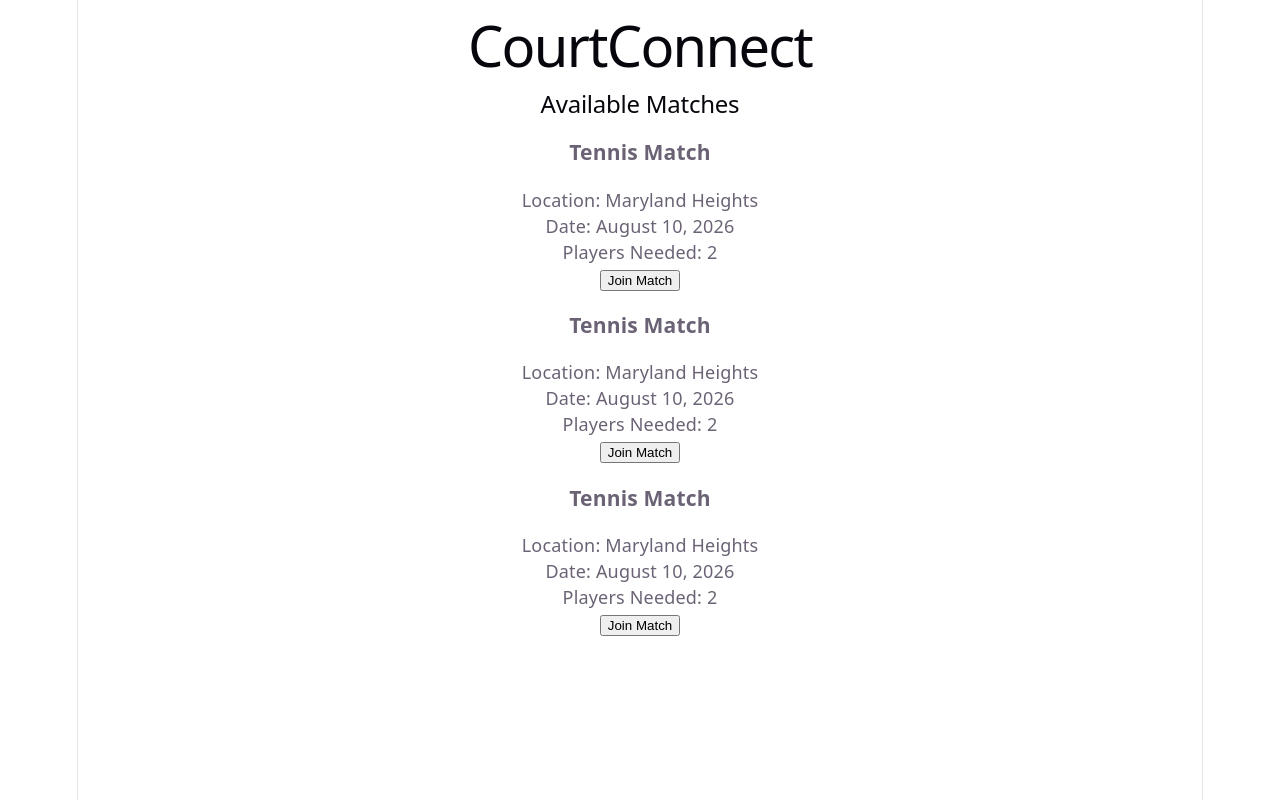
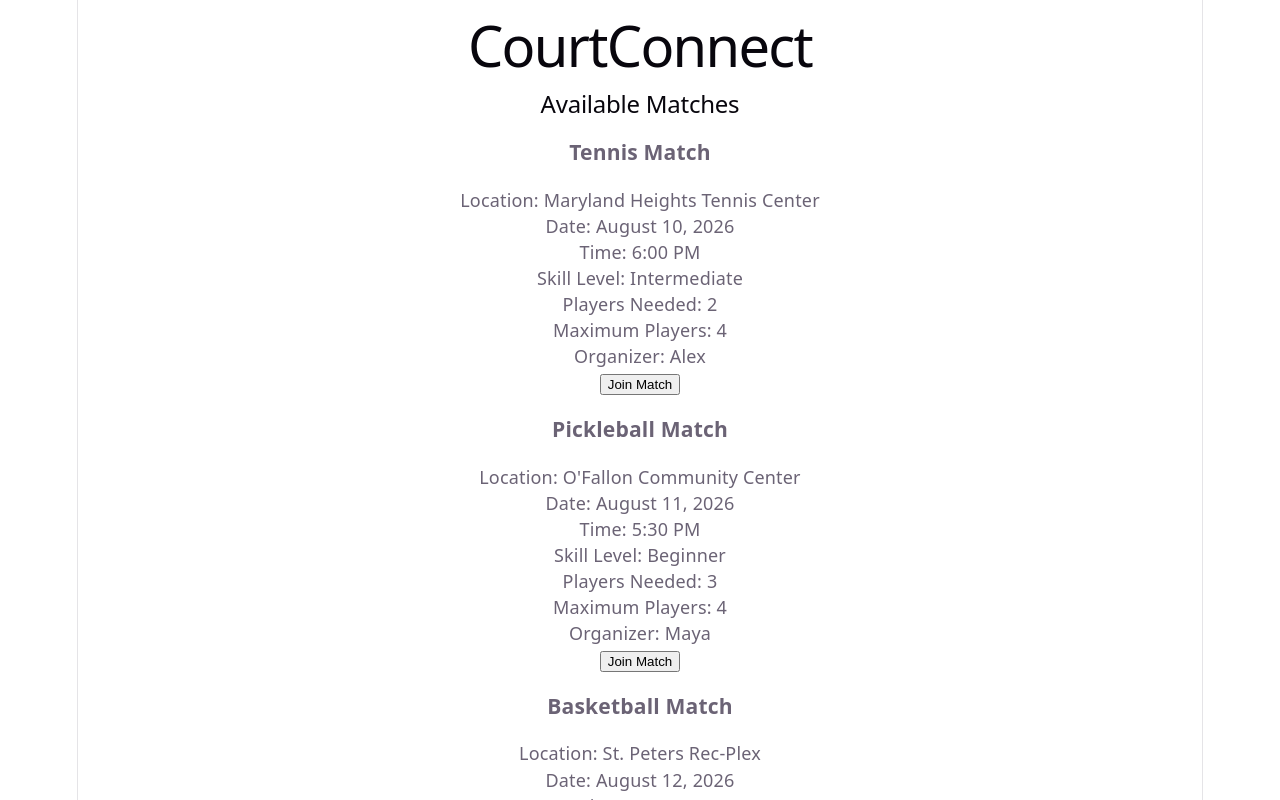
Before and after one commit to GAYATHRI-RAVADA-07/launchcode-unit1-final-project-GAYATHRI-R, a React (Vite) app: page / in a window 1280 px wide. Shown: the top 800 px of the page. Built offline with nearby package versions, Linux system fonts and the light colour scheme.

Commit message:
Add match mockdata and display match details

```diff
--- a/src/Components/MatchCard.jsx
+++ b/src/Components/MatchCard.jsx
@@ -1,10 +1,21 @@
-function MatchCard() {
+function MatchCard({ match }) {
   return (
     <div>
-      <h3>Tennis Match</h3>
-      <p>Location: Maryland Heights</p>
-      <p>Date: August 10, 2026</p>
-      <p>Players Needed: 2</p>
+      <h3>{match.sport} Match</h3>
+
+      <p>Location: {match.location}</p>
+
+      <p>Date: {match.date}</p>
+
+      <p>Time: {match.time}</p>
+
+      <p>Skill Level: {match.skillLevel}</p>
+
+      <p>Players Needed: {match.playersNeeded}</p>
+
+      <p>Maximum Players: {match.maxPlayers}</p>
+
+      <p>Organizer: {match.organizer}</p>
 
       <button>Join Match</button>
     </div>
--- a/src/Components/MatchList.jsx
+++ b/src/Components/MatchList.jsx
@@ -1,13 +1,14 @@
 import MatchCard from "./MatchCard";
+import { matches } from "../mockdata/matches";
 
 function MatchList() {
   return (
     <div>
       <h2>Available Matches</h2>
 
-      <MatchCard />
-      <MatchCard />
-      <MatchCard />
+      {matches.map((game) => (
+        <MatchCard key={game.id} match={game} />
+      ))}
     </div>
   );
 }
--- /dev/null
+++ b/src/mockdata/matches.js
@@ -0,0 +1,222 @@
+export const matches = [
+  {
+    id: 1,
+    sport: "Tennis",
+    location: "Maryland Heights Tennis Center",
+    date: "August 10, 2026",
+    time: "6:00 PM",
+    skillLevel: "Intermediate",
+    playersNeeded: 2,
+    maxPlayers: 4,
+    organizer: "Alex",
+  },
+  {
+    id: 2,
+    sport: "Pickleball",
+    location: "O'Fallon Community Center",
+    date: "August 11, 2026",
+    time: "5:30 PM",
+    skillLevel: "Beginner",
+    playersNeeded: 3,
+    maxPlayers: 4,
+    organizer: "Maya",
+  },
+  {
+    id: 3,
+    sport: "Basketball",
+    location: "St. Peters Rec-Plex",
+    date: "August 12, 2026",
+    time: "7:00 PM",
+    skillLevel: "Intermediate",
+    playersNeeded: 4,
+    maxPlayers: 10,
+    organizer: "Jordan",
+  },
+  {
+    id: 4,
+    sport: "Tennis",
+    location: "Creve Coeur Park Tennis Courts",
+    date: "August 13, 2026",
+    time: "6:30 PM",
+    skillLevel: "Advanced",
+    playersNeeded: 1,
+    maxPlayers: 2,
+    organizer: "Chris",
+  },
+  {
+    id: 5,
+    sport: "Pickleball",
+    location: "Chesterfield Valley Athletic Complex",
+    date: "August 14, 2026",
+    time: "9:00 AM",
+    skillLevel: "Intermediate",
+    playersNeeded: 2,
+    maxPlayers: 4,
+    organizer: "Taylor",
+  },
+  {
+    id: 6,
+    sport: "Soccer",
+    location: "Soccer Park at the Maryland Heights",
+    date: "August 15, 2026",
+    time: "10:00 AM",
+    skillLevel: "Intermediate",
+    playersNeeded: 6,
+    maxPlayers: 14,
+    organizer: "Sam",
+  },
+  {
+    id: 7,
+    sport: "Volleyball",
+    location: "Vetta Sports Center",
+    date: "August 15, 2026",
+    time: "5:00 PM",
+    skillLevel: "Beginner",
+    playersNeeded: 5,
+    maxPlayers: 10,
+    organizer: "Emily",
+  },
+  {
+    id: 8,
+    sport: "Tennis",
+    location: "St. Charles Tennis Center",
+    date: "August 16, 2026",
+    time: "8:00 AM",
+    skillLevel: "Beginner",
+    playersNeeded: 1,
+    maxPlayers: 2,
+    organizer: "Daniel",
+  },
+  {
+    id: 9,
+    sport: "Basketball",
+    location: "Queeny Park Recreation Complex",
+    date: "August 16, 2026",
+    time: "6:00 PM",
+    skillLevel: "Advanced",
+    playersNeeded: 3,
+    maxPlayers: 10,
+    organizer: "Marcus",
+  },
+  {
+    id: 10,
+    sport: "Pickleball",
+    location: "Kirkwood Community Center",
+    date: "August 17, 2026",
+    time: "7:30 PM",
+    skillLevel: "Beginner",
+    playersNeeded: 2,
+    maxPlayers: 4,
+    organizer: "Sophia",
+  },
+  {
+    id: 11,
+    sport: "Soccer",
+    location: "Francis Slay Park",
+    date: "August 18, 2026",
+    time: "6:30 PM",
+    skillLevel: "Advanced",
+    playersNeeded: 7,
+    maxPlayers: 14,
+    organizer: "Ryan",
+  },
+  {
+    id: 12,
+    sport: "Volleyball",
+    location: "Brentwood Community Center",
+    date: "August 18, 2026",
+    time: "7:00 PM",
+    skillLevel: "Intermediate",
+    playersNeeded: 4,
+    maxPlayers: 10,
+    organizer: "Olivia",
+  },
+  {
+    id: 13,
+    sport: "Tennis",
+    location: "Tower Grove Park Tennis Courts",
+    date: "August 19, 2026",
+    time: "5:30 PM",
+    skillLevel: "Intermediate",
+    playersNeeded: 1,
+    maxPlayers: 2,
+    organizer: "Noah",
+  },
+  {
+    id: 14,
+    sport: "Basketball",
+    location: "Florissant Valley Recreation Center",
+    date: "August 20, 2026",
+    time: "7:30 PM",
+    skillLevel: "Beginner",
+    playersNeeded: 5,
+    maxPlayers: 10,
+    organizer: "Ethan",
+  },
+  {
+    id: 15,
+    sport: "Pickleball",
+    location: "Clayton Community Center",
+    date: "August 21, 2026",
+    time: "6:00 PM",
+    skillLevel: "Advanced",
+    playersNeeded: 1,
+    maxPlayers: 4,
+    organizer: "Ava",
+  },
+  {
+    id: 16,
+    sport: "Soccer",
+    location: "Lafayette Park",
+    date: "August 21, 2026",
+    time: "5:00 PM",
+    skillLevel: "Beginner",
+    playersNeeded: 8,
+    maxPlayers: 14,
+    organizer: "Liam",
+  },
+  {
+    id: 17,
+    sport: "Tennis",
+    location: "Frontenac Racquet Club",
+    date: "August 22, 2026",
+    time: "9:30 AM",
+    skillLevel: "Advanced",
+    playersNeeded: 1,
+    maxPlayers: 2,
+    organizer: "Isabella",
+  },
+  {
+    id: 18,
+    sport: "Volleyball",
+    location: "Maryland Heights Community Center",
+    date: "August 22, 2026",
+    time: "4:30 PM",
+    skillLevel: "Intermediate",
+    playersNeeded: 3,
+    maxPlayers: 10,
+    organizer: "Lucas",
+  },
+  {
+    id: 19,
+    sport: "Basketball",
+    location: "O'Fallon Sports Park",
+    date: "August 23, 2026",
+    time: "3:00 PM",
+    skillLevel: "Intermediate",
+    playersNeeded: 6,
+    maxPlayers: 10,
+    organizer: "James",
+  },
+  {
+    id: 20,
+    sport: "Pickleball",
+    location: "St. Louis County Recreation Center",
+    date: "August 23, 2026",
+    time: "10:00 AM",
+    skillLevel: "Beginner",
+    playersNeeded: 2,
+    maxPlayers: 4,
+    organizer: "Emma",
+  },
+];
```
